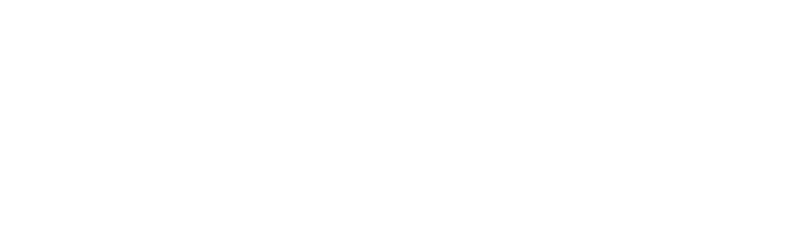
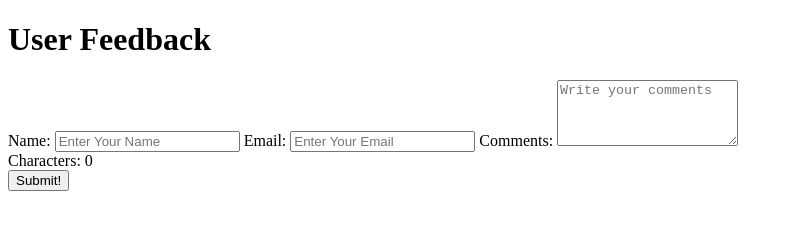
Before and after one commit to DavidWalczak/Coding-Project-1-DavidWalczak, a plain HTML site: page index.html in a window 1280 px wide. Shown: the whole page, without its empty margins (0-793 px from the left). Drawn offline with Linux system fonts and the light colour scheme.

Commit message:
added the bulk of the html structure

```diff
--- a/index.html
+++ b/index.html
@@ -1,7 +1,33 @@
 <!DOCTYPE html>
-<html>
+<html lan="en">
+
     <header>
+        <meta charset="UTF-8">
         <meta title="User Feedback Form">
+        <link rel="stylesheet" href="style.css">
+        <script defer src="cp_1.js"></script>
         <meta title="viewport" width="device.width">
     </header>
+
+    <body>
+        <h1>User Feedback</h1>
+
+        <form id="feedbackForm">
+            <label for="username">Name:</label>
+            <input type="text" name="username" placeholder="Enter Your Name">
+
+            <label for="email">Email:</label>
+            <input type="text" name="email" placeholder="Enter Your Email">
+
+            <label for="comments">Comments:</label>
+            <textarea id="comments" name="comments" rows="4" placeholder="Write your comments"></textarea>
+
+            <div id="charCount">Characters: 0</div>
+
+            <button type="submit">Submit!</button>
+
+        </form>
+
+
+    </body>
 </html>
```
